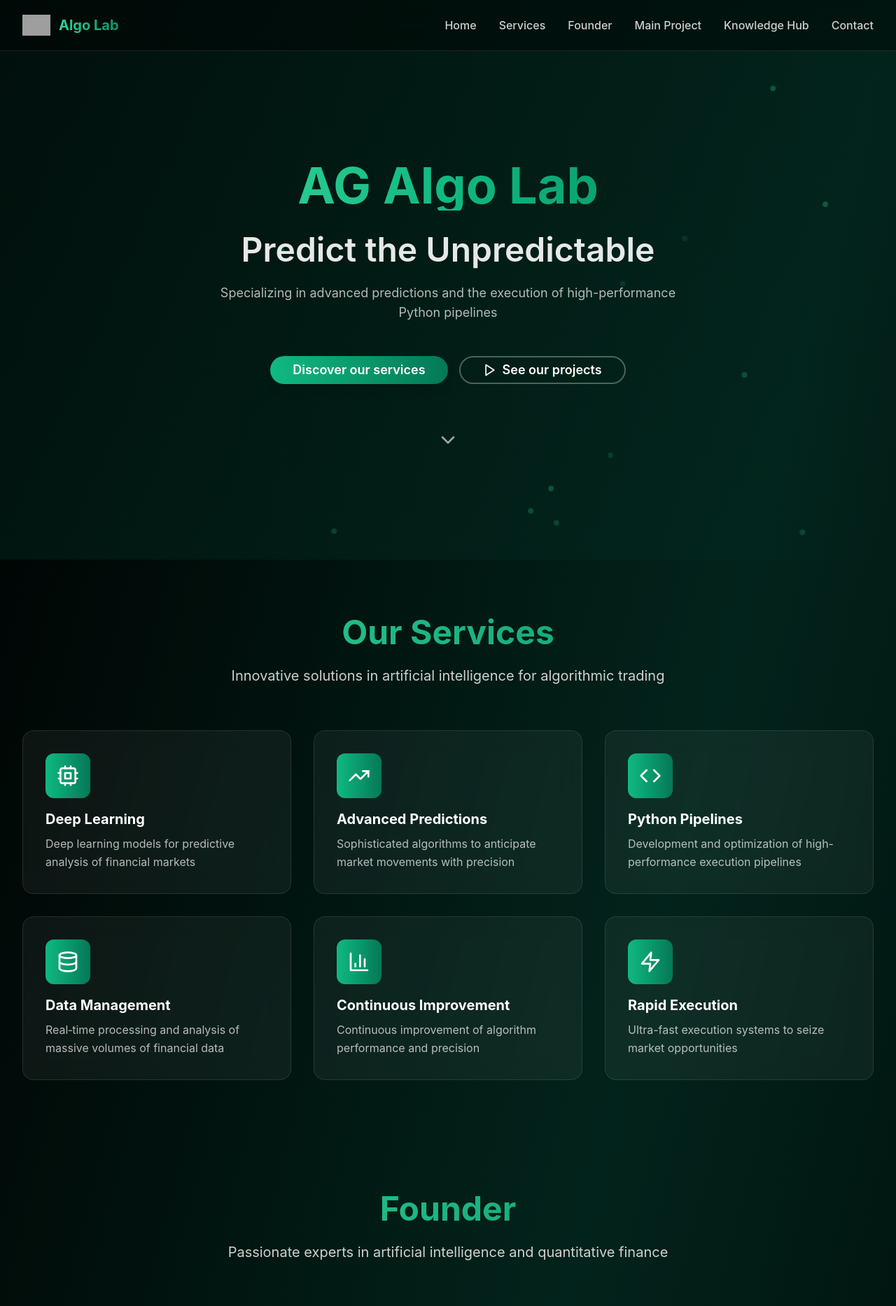
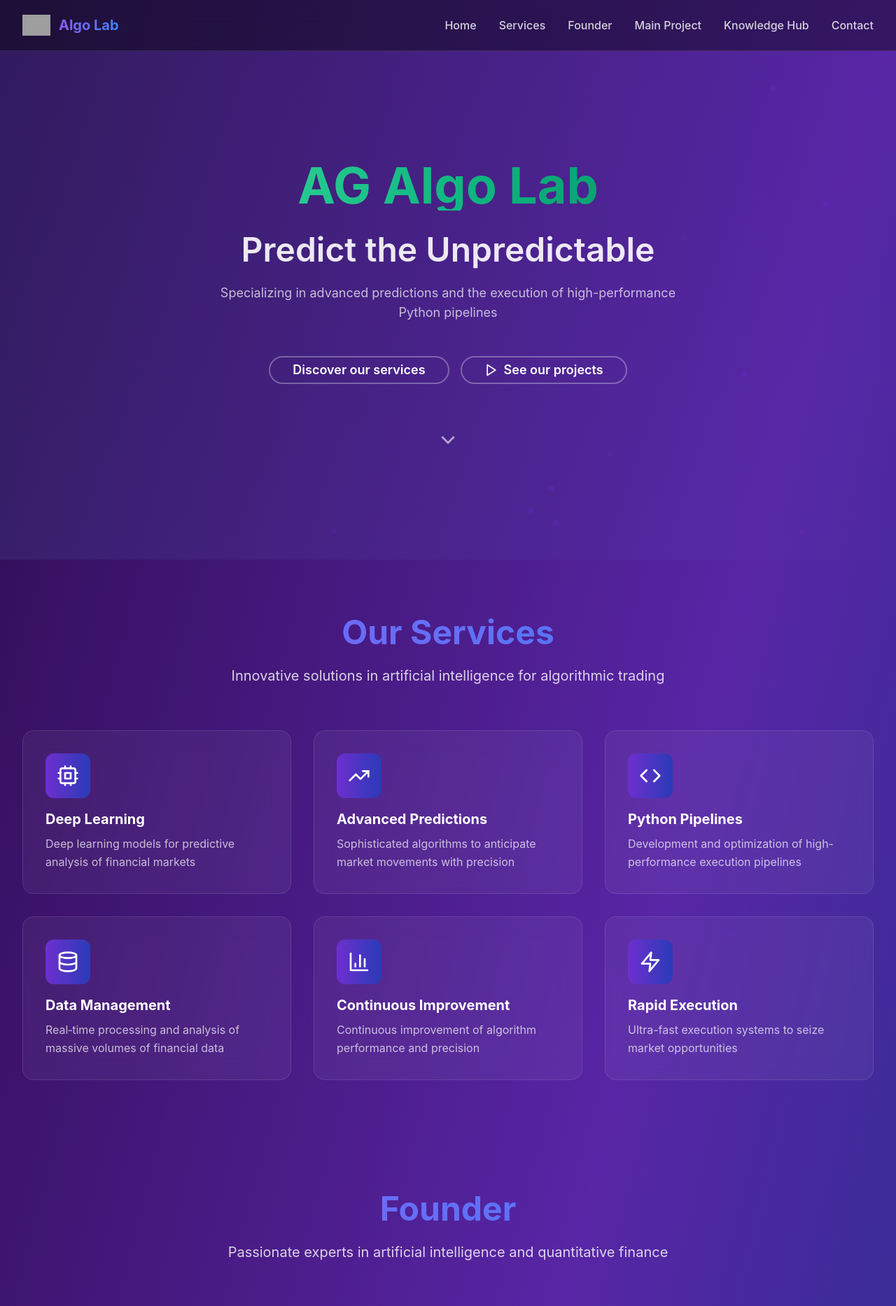
Before and after one commit to ag-algolab/ag-algolab.github.io, a React (Vite) app: page / in a window 1280 px wide. Shown: the top 1867 px of the page at 70% size. Built offline with nearby package versions, Linux system fonts and the light colour scheme; grey boxes are pictures that could not be loaded.

Commit message:
Update App.jsx

```diff
--- a/src/App.jsx
+++ b/src/App.jsx
@@ -33,7 +33,7 @@ function App() {
         <meta property="og:description" content="Expertise in research and development for algorithmic trading with artificial intelligence and deep learning." />
       </Helmet>
 
-      <div className="min-h-screen bg-gradient-to-br from-black via-emerald-950 to-black text-white overflow-x-hidden">
+      <div className="min-h-screen bg-gradient-to-br from-[#3C0D66] via-[#6E2FCF] to-[#0D47A1] text-white overflow-x-hidden">
         {/* Navigation */}
         <motion.nav
           initial={{ y: -100, opacity: 0 }}
@@ -46,7 +46,7 @@ function App() {
               <motion.div whileHover={{ scale: 1.05 }} className="flex items-center space-x-3">
                 <img src="/logo.png" alt="Logo" className="w-10 h-10 object-contain rounded-lg" />
 
-                <span className="text-xl font-bold bg-gradient-to-r from-emerald-400 to-emerald-600 bg-clip-text text-transparent">
+                <span className="text-xl font-bold bg-gradient-to-r from-[#8B5CF6] to-[#3B82F6] bg-clip-text text-transparent">
                   Algo Lab
                 </span>
               </motion.div>
@@ -76,7 +76,7 @@ function App() {
             {[...Array(20)].map((_, i) => (
               <motion.div
                 key={i}
-                className="absolute w-2 h-2 bg-emerald-400/30 rounded-full"
+                className="absolute w-2 h-2 bg-[#6E2FCF]/30 rounded-full"
                 animate={{
                   x: [0, Math.random() * 1000],
                   y: [0, Math.random() * 800],
@@ -114,7 +114,7 @@ function App() {
               <div className="flex flex-col sm:flex-row gap-4 justify-center items-center">
                 <Button
                   onClick={handleContactClick}
-                  className="bg-gradient-to-r from-emerald-500 to-emerald-700 hover:from-emerald-600 hover:to-emerald-800 text-white px-8 py-3 text-lg font-semibold rounded-full shadow-lg hover:shadow-xl transition-all duration-300"
+                  className="border-2 border-white/30 text-white hover:bg-white/10 hover:text-[#9D7AF5] px-8 py-3 text-lg font-semibold rounded-full"
                 >
                   Discover our services
                 </Button>
@@ -154,7 +154,7 @@ function App() {
             viewport={{ once: true }}
             className="text-center mb-16"
           >
-            <h2 className="text-4xl md:text-5xl font-bold mb-6 bg-gradient-to-r from-emerald-400 to-emerald-600 bg-clip-text text-transparent">
+            <h2 className="text-4xl md:text-5xl font-bold mb-6 bg-gradient-to-r from-[#8B5CF6] to-[#3B82F6] bg-clip-text text-transparent">
               Our Services
             </h2>
             <p className="text-xl text-white/80 max-w-3xl mx-auto">
@@ -168,37 +168,37 @@ function App() {
                 icon: <Cpu className="w-8 h-8" />,
                 title: 'Deep Learning',
                 description: 'Deep learning models for predictive analysis of financial markets',
-                gradient: 'from-emerald-500 to-emerald-700',
+                gradient: 'from-[#6E2FCF] to-[#2A3BB7]',
               },
               {
                 icon: <TrendingUp className="w-8 h-8" />,
                 title: 'Advanced Predictions',
                 description: 'Sophisticated algorithms to anticipate market movements with precision',
-                gradient: 'from-emerald-500 to-emerald-700',
+                gradient: 'from-[#6E2FCF] to-[#2A3BB7]',
               },
               {
                 icon: <Code className="w-8 h-8" />,
                 title: 'Python Pipelines',
                 description: 'Development and optimization of high-performance execution pipelines',
-                gradient: 'from-emerald-500 to-emerald-700',
+                gradient: 'from-[#6E2FCF] to-[#2A3BB7]',
               },
               {
                 icon: <Database className="w-8 h-8" />,
                 title: 'Data Management',
                 description: 'Real‑time processing and analysis of massive volumes of financial data',
-                gradient: 'from-emerald-500 to-emerald-700',
+                gradient: 'from-[#6E2FCF] to-[#2A3BB7]',
               },
               {
                 icon: <BarChart3 className="w-8 h-8" />,
                 title: 'Continuous Improvement',
                 description: 'Continuous improvement of algorithm performance and precision',
-                gradient: 'from-emerald-500 to-emerald-700',
+                gradient: 'from-[#6E2FCF] to-[#2A3BB7]',
               },
               {
                 icon: <Zap className="w-8 h-8" />,
                 title: 'Rapid Execution',
                 description: 'Ultra-fast execution systems to seize market opportunities',
-                gradient: 'from-emerald-500 to-emerald-700',
+                gradient: 'from-[#6E2FCF] to-[#2A3BB7]',
               },
             ].map((service, index) => (
               <motion.div
@@ -233,7 +233,7 @@ function App() {
             viewport={{ once: true }}
             className="text-center mb-16"
           >
-            <h2 className="text-4xl md:text-5xl font-bold mb-6 bg-gradient-to-r from-emerald-400 to-emerald-600 bg-clip-text text-transparent">
+            <h2 className="text-4xl md:text-5xl font-bold mb-6 bg-gradient-to-r from-[#8B5CF6] to-[#3B82F6] bg-clip-text text-transparent">
               Founder
             </h2>
             <p className="text-xl text-white/80 max-w-3xl mx-auto">
@@ -295,7 +295,7 @@ function App() {
             viewport={{ once: true }}
             className="text-center mb-16"
           >
-            <h2 className="text-4xl md:text-5xl font-bold mb-6 bg-gradient-to-r from-emerald-400 to-emerald-600 bg-clip-text text-transparent">
+            <h2 className="text-4xl md:text-5xl font-bold mb-6 bg-gradient-to-r from-[#8B5CF6] to-[#3B82F6] bg-clip-text text-transparent">
               Main Project
             </h2>
             <p className="text-xl text-white/80 max-w-3xl mx-auto">
@@ -375,7 +375,7 @@ function App() {
             viewport={{ once: true }}
             className="text-center mb-16"
           >
-            <h2 className="text-4xl md:text-5xl font-bold mb-6 bg-gradient-to-r from-emerald-400 to-emerald-600 bg-clip-text text-transparent">
+            <h2 className="text-4xl md:text-5xl font-bold mb-6 bg-gradient-to-r from-[#8B5CF6] to-[#3B82F6] bg-clip-text text-transparent">
               Knowledge Hub
             </h2>
             <p className="text-xl text-white/80 max-w-3xl mx-auto">
@@ -460,7 +460,7 @@ function App() {
             viewport={{ once: true }}
             className="text-center mb-16"
           >
-            <h2 className="text-4xl md:text-5xl font-bold mb-6 bg-gradient-to-r from-emerald-400 to-emerald-600 bg-clip-text text-transparent">
+            <h2 className="text-4xl md:text-5xl font-bold mb-6 bg-gradient-to-r from-[#8B5CF6] to-[#3B82F6] bg-clip-text text-transparent">
               Contact
             </h2>
             <p className="text-xl text-white/80 max-w-3xl mx-auto">
@@ -554,7 +554,7 @@ function App() {
               <div className="flex items-center space-x-3 mb-4 md:mb-0">
                 <img src="/logo.png" alt="Logo" className="w-8 h-8 object-contain rounded-lg" />
 
-                <span className="text-lg font-bold bg-gradient-to-r from-emerald-400 to-emerald-600 bg-clip-text text-transparent">
+                <span className="text-lg font-bold bg-gradient-to-r from-[#8B5CF6] to-[#3B82F6] bg-clip-text text-transparent">
                   Algo Lab
                 </span>
               </div>
```
